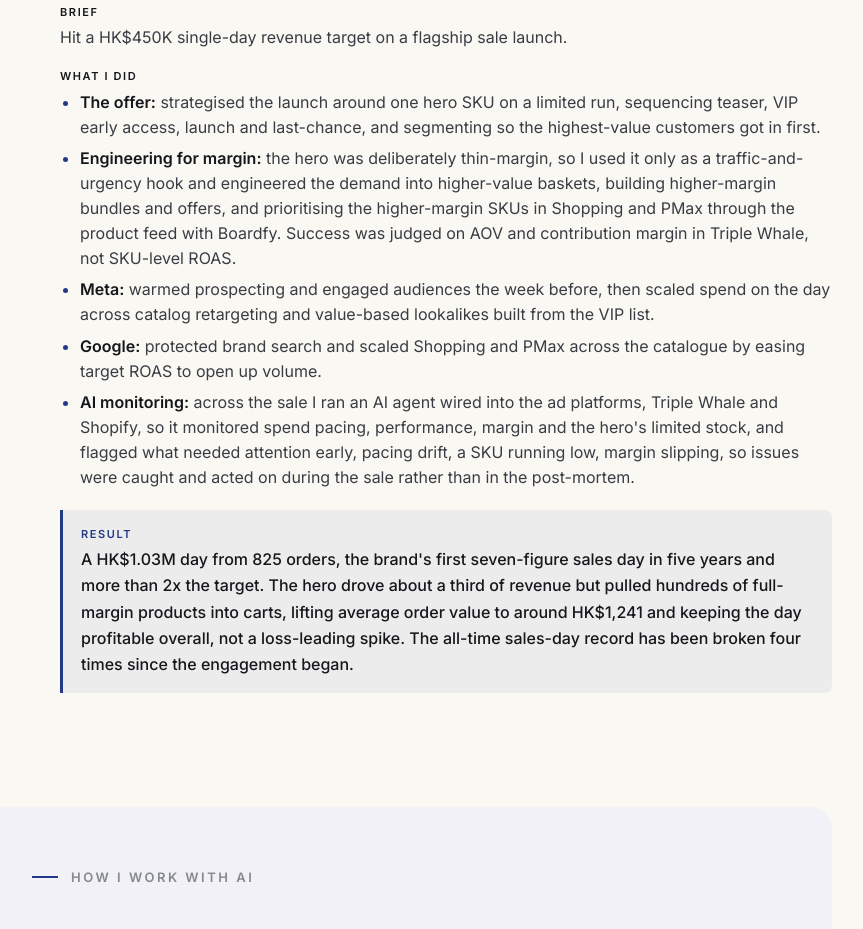
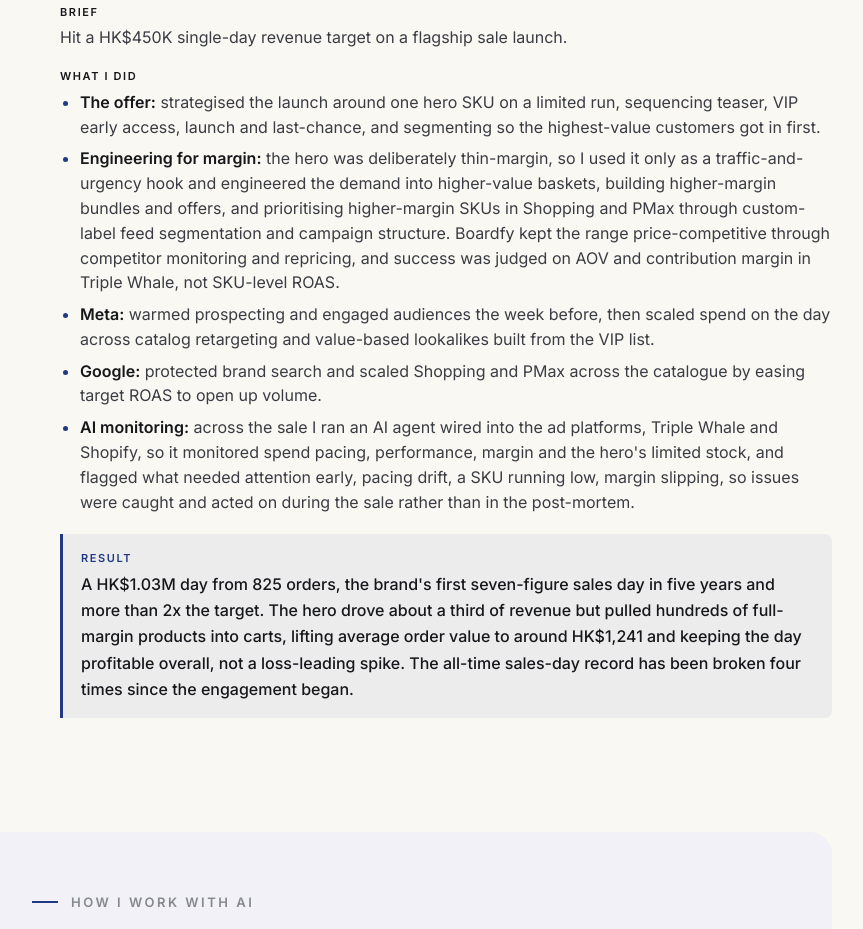
Before and after one commit to ra-shipit/ra-digital, a plain HTML site: page recentwork/index.html in a window 1280 px wide. Shown: the part 2476-3405 px from the top of the page, without its empty margins (236-1099 px from the left). Drawn offline with Linux system fonts and the light colour scheme.

Commit message:
Case 03: position Boardfy correctly (price monitoring/repricing); margin prioritisation via feed labels + structure

```diff
--- a/recentwork/index.html
+++ b/recentwork/index.html
@@ -212,7 +212,7 @@
         <div class="field"><span class="k">What I did</span>
           <ul class="did">
             <li><b>The offer:</b> strategised the launch around one hero SKU on a limited run, sequencing teaser, VIP early access, launch and last-chance, and segmenting so the highest-value customers got in first.</li>
-            <li><b>Engineering for margin:</b> the hero was deliberately thin-margin, so I used it only as a traffic-and-urgency hook and engineered the demand into higher-value baskets, building higher-margin bundles and offers, and prioritising the higher-margin SKUs in Shopping and PMax through the product feed with Boardfy. Success was judged on AOV and contribution margin in Triple Whale, not SKU-level ROAS.</li>
+            <li><b>Engineering for margin:</b> the hero was deliberately thin-margin, so I used it only as a traffic-and-urgency hook and engineered the demand into higher-value baskets, building higher-margin bundles and offers, and prioritising higher-margin SKUs in Shopping and PMax through custom-label feed segmentation and campaign structure. Boardfy kept the range price-competitive through competitor monitoring and repricing, and success was judged on AOV and contribution margin in Triple Whale, not SKU-level ROAS.</li>
             <li><b>Meta:</b> warmed prospecting and engaged audiences the week before, then scaled spend on the day across catalog retargeting and value-based lookalikes built from the VIP list.</li>
             <li><b>Google:</b> protected brand search and scaled Shopping and PMax across the catalogue by easing target ROAS to open up volume.</li>
             <li><b>AI monitoring:</b> across the sale I ran an AI agent wired into the ad platforms, Triple Whale and Shopify, so it monitored spend pacing, performance, margin and the hero's limited stock, and flagged what needed attention early, pacing drift, a SKU running low, margin slipping, so issues were caught and acted on during the sale rather than in the post-mortem.</li>
```
